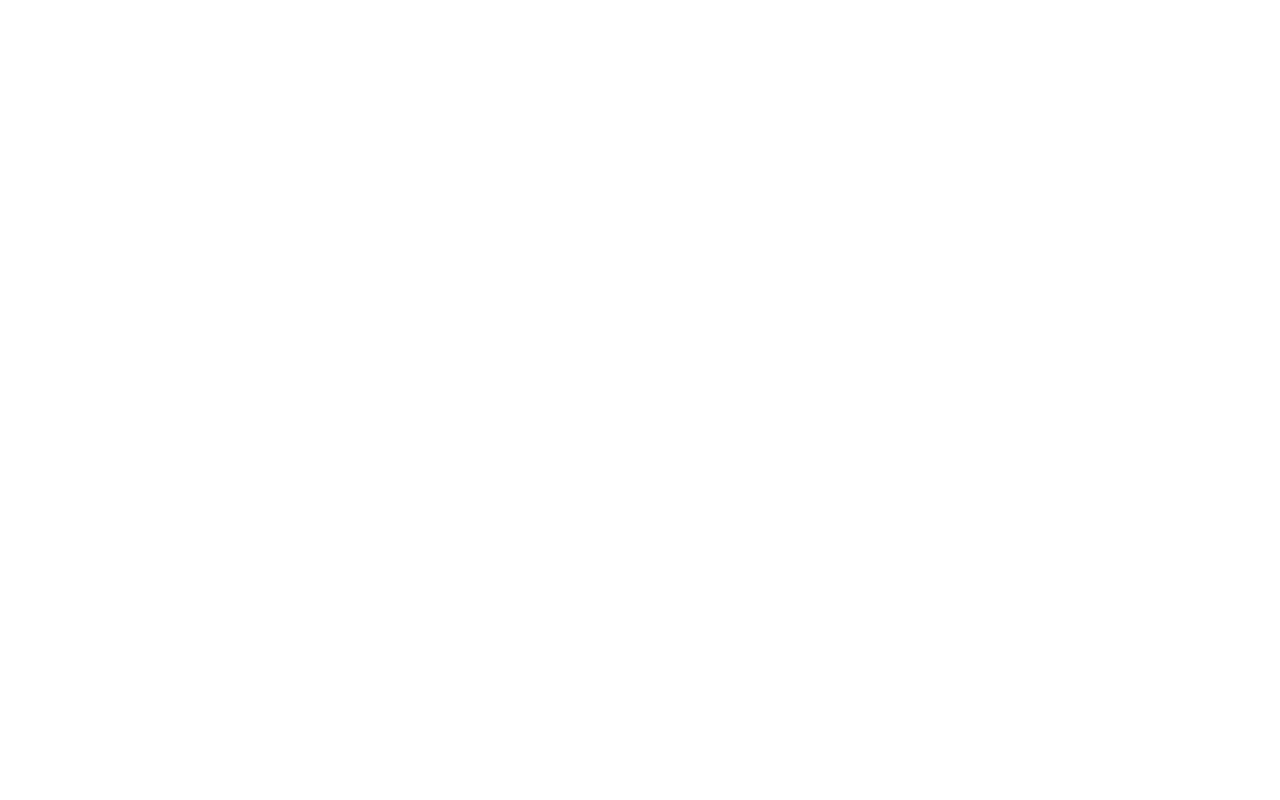
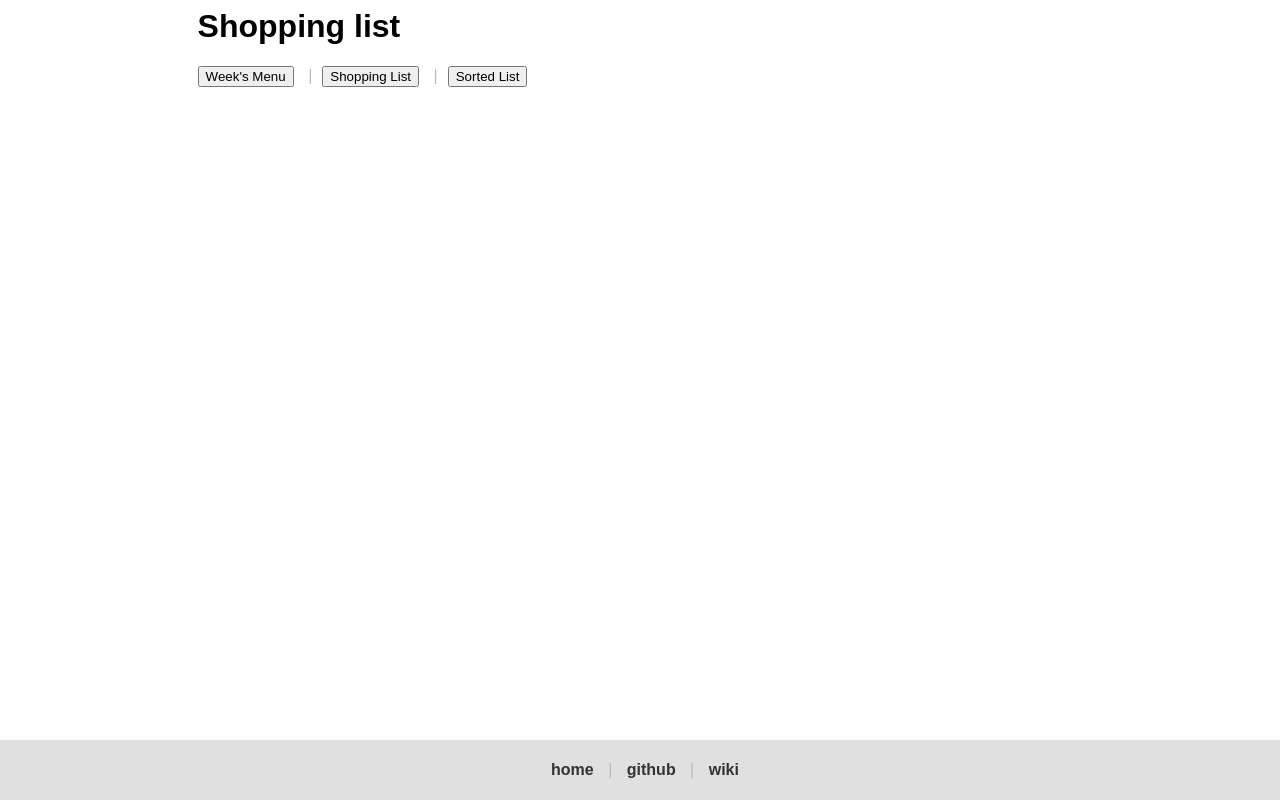
Before and after one commit to cbosoft/cmjbo.co.uk, a plain HTML site: page html/shopping.html in a window 1280 px wide. Drawn offline with Linux system fonts and the light colour scheme.

Commit message:
Started html for shopping app

```diff
--- /dev/null
+++ b/html/scripts/shopping.js
@@ -0,0 +1,25 @@
+
+function render(state)
+{
+  var root = document.getElementById("root");
+  root.innerHTML = "<div>";
+  root.innerHTML += "<button onclick=\"showMenu();\">Week's Menu</button> <span class=\"separator\">|</span>";
+  root.innerHTML += "<button onclick=\"showList();\">Shopping List</button> <span class=\"separator\">|</span>";
+  root.innerHTML += "<button onclick=\"showSortedList();\">Sorted List</button>";
+  root.innerHTML += "</div>";
+}
+
+function showMenu()
+{
+  render(1);
+}
+
+function showList()
+{
+  render(2);
+}
+
+function showSortedList()
+{
+  render(3);
+}
--- a/html/shopping.html
+++ b/html/shopping.html
@@ -1 +1,31 @@
 <!-- interface with shopping in html database (user login/deets? cookies?) -->
+<html>
+  <head>
+    <link rel="stylesheet" href="style.css">
+    <meta name="viewport" content="width=device-width, initial-scale=1">
+    <meta charset="UTF-8">
+    <title>Git</title>
+    <script type="text/javascript" async src="scripts/shopping.js"></script>
+  </head>
+  <body onload="render(0)">
+
+    <div class="centre">
+
+      <h1>Shopping list</h1>
+
+      <div id="root"></div>
+
+    </div>
+
+    <span style="display: inline-block; height: 20px;"></span>
+
+    <div class="footer" style="text-align: center;">
+      <p>
+      <a href="index.html">home</a> <span class="separator">|</span>
+      <a href="https://github.com/cbosoft">github</a> <span class="separator">|</span>
+      <a href="https://particles-group-cpe-uos.fandom.com/wiki/Particles_Group_CPE_UoS_Wiki">wiki</a>
+      </p>
+    </div>
+
+  </body>
+</html>
```
